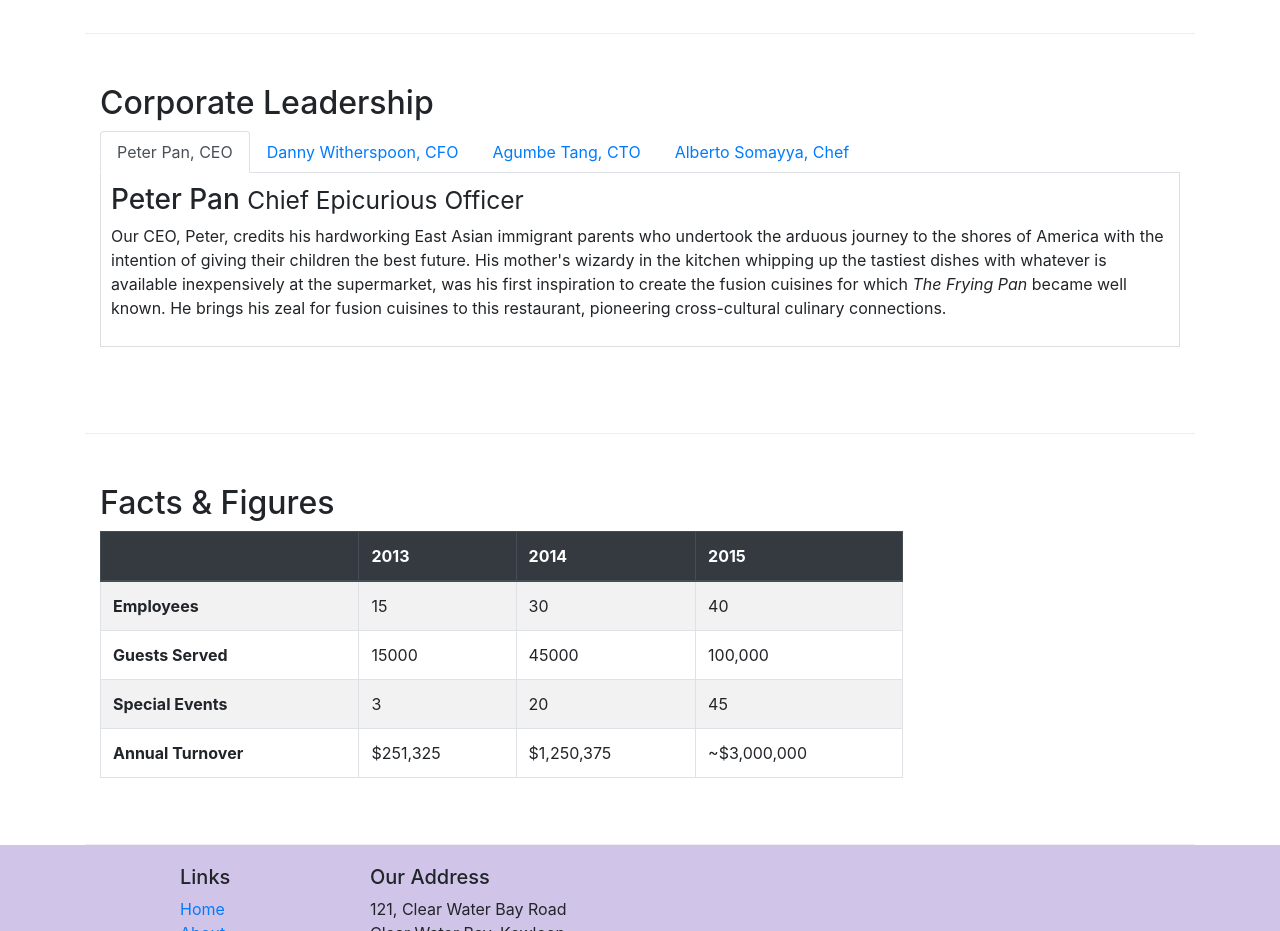
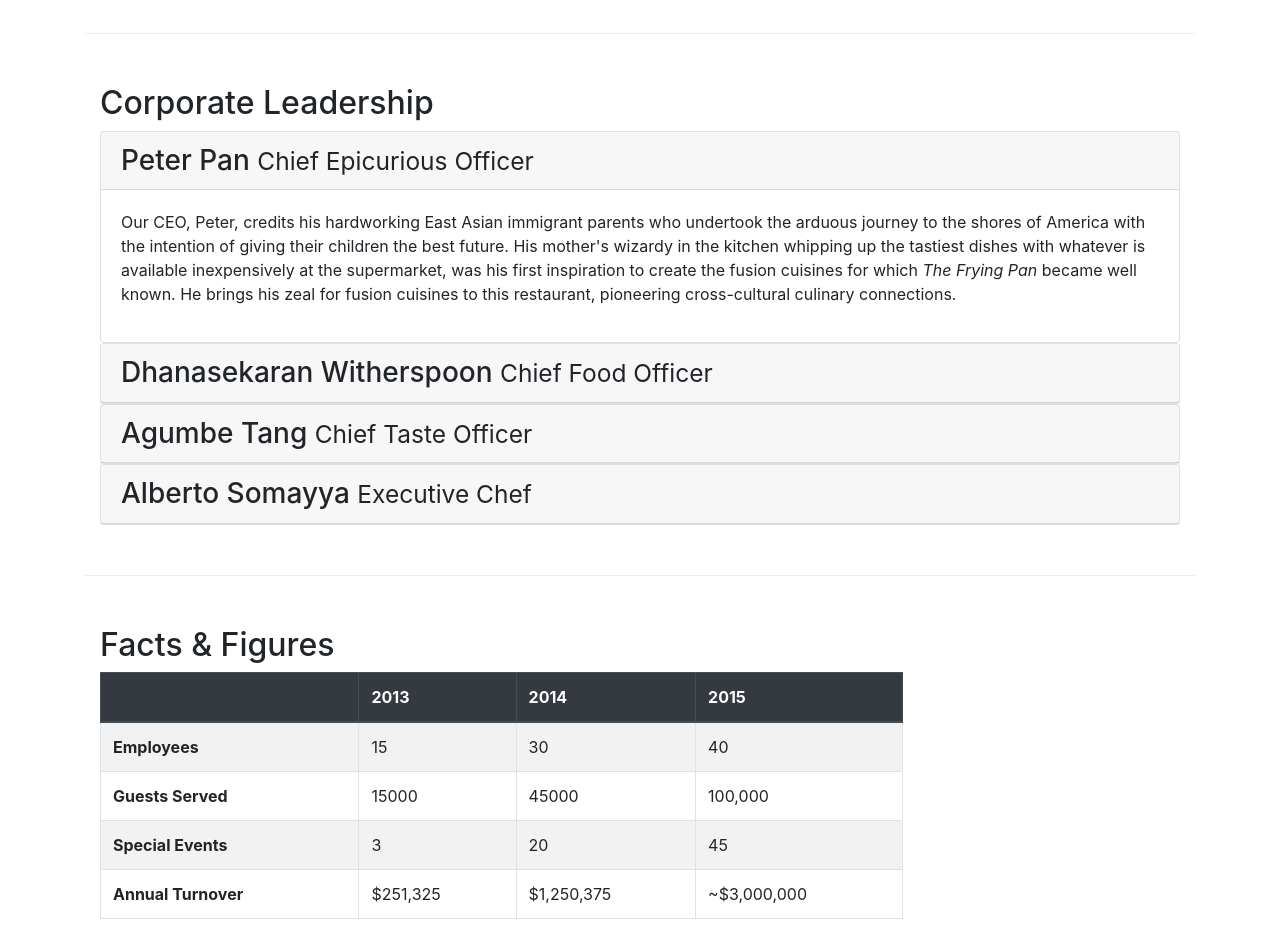
Before and after one commit to anirudhk29/Boot_ex, a plain HTML site: page aboutus.html in a window 1280 px wide. Shown: the part 940-1871 px from the top of the page. Drawn offline with nearby package versions, Linux system fonts and the light colour scheme.

Commit message:
Accordion

```diff
--- a/aboutus.html
+++ b/aboutus.html
@@ -102,44 +102,64 @@
         <div class="row row-content">
             <div class="col-12">
                 <h2>Corporate Leadership</h2>
-                <ul class="nav nav-tabs">
-                  <li class="nav-item">
-                    <a class="nav-link active" href="#peter" role="tab" data-toggle="tab">
-                      Peter Pan, CEO</a>
-                  </li>
-                  <li class="nav-item">
-                    <a class="nav-link" href="#danny" role="tab" data-toggle="tab">
-                      Danny Witherspoon, CFO</a>
-                  </li>
-                  <li class="nav-item">
-                    <a class="nav-link" href="#agumbe" role="tab" data-toggle="tab">
-                      Agumbe Tang, CTO</a>
-                  </li>
-                  <li class="nav-item">
-                    <a class="nav-link" href="#alberto" role="tab" data-toggle="tab">
-                      Alberto Somayya, Chef</a>
-                  </li>
-                </ul>
-                <div class="tab-content">
-                  <div role="tabpanel" class="tab-pane fade show active" id="peter">
-                    <h3>Peter Pan <small>Chief Epicurious Officer</small></h3>
-                    <p class="d-none d-sm-block">Our CEO, Peter, credits his hardworking East Asian immigrant parents who undertook the arduous journey to the shores of America with the intention of giving their children the best future. His mother's wizardy in the kitchen whipping up the tastiest dishes with whatever is available inexpensively at the supermarket, was his first inspiration to create the fusion cuisines for which <em>The Frying Pan</em> became well known. He brings his zeal for fusion cuisines to this restaurant, pioneering cross-cultural culinary connections.</p>
+                <div id="accordion">
+                  <div class="card">
+                    <div class="card-header" role="tab" id="peterhead">
+                      <h3 class="mb-0">
+                        <a data-toggle="collapse" data-target="#peter">
+                          Peter Pan <small>Chief Epicurious Officer</small>
+                        </a>
+                      </h3>
+                    </div>
+                    <div class="collapse show" id="peter" data-parent="#accordion">
+                      <div class="card-body">
+                        <p class="d-none d-sm-block">Our CEO, Peter, credits his hardworking East Asian immigrant parents who undertook the arduous journey to the shores of America with the intention of giving their children the best future. His mother's wizardy in the kitchen whipping up the tastiest dishes with whatever is available inexpensively at the supermarket, was his first inspiration to create the fusion cuisines for which <em>The Frying Pan</em> became well known. He brings his zeal for fusion cuisines to this restaurant, pioneering cross-cultural culinary connections.</p>
+                      </div>
+                    </div>
                   </div>
-
-                  <div role="tabpanel" class="tab-pane fade" id="danny">
-                    <h3>Dhanasekaran Witherspoon <small>Chief Food Officer</small></h3>
-                    <p class="d-none d-sm-block">Our CFO, Danny, as he is affectionately referred to by his colleagues, comes from a long established family tradition in farming and produce. His experiences growing up on a farm in the Australian outback gave him great appreciation for varieties of food sources. As he puts it in his own words, <em>Everything that runs, wins, and everything that stays, pays!</em></p>
+                  <div class="card">
+                    <div class="card-header" role="tab" id="dannyhead">
+                      <h3 class="mb-0">
+                        <a data-toggle="collapse" data-target="#danny">
+                          Dhanasekaran Witherspoon <small>Chief Food Officer</small>
+                        </a>
+                      </h3>
+                    </div>
+                    <div class="collapse" id="danny" data-parent="#accordion">
+                      <div class="card-body">
+                        <p class="d-none d-sm-block">Our CFO, Danny, as he is affectionately referred to by his colleagues, comes from a long established family tradition in farming and produce. His experiences growing up on a farm in the Australian outback gave him great appreciation for varieties of food sources. As he puts it in his own words, <em>Everything that runs, wins, and everything that stays, pays!</em></p>
+                      </div>
+                    </div>
                   </div>
-
-                  <div role="tabpanel" class="tab-pane fade" id="agumbe">
-                    <h3>Agumbe Tang <small>Chief Taste Officer</small></h3>
-                    <p class="d-none d-sm-block">Blessed with the most discerning gustatory sense, Agumbe, our CTO, personally ensures that every dish that we serve meets his exacting tastes. Our chefs dread the tongue lashing that ensues if their dish does not meet his exacting standards. He lives by his motto, <em>You click only if you survive my lick.</em></p>
+                  <div class="card">
+                    <div class="card-header" role="tab" id="agumbehead">
+                      <h3 class="mb-0">
+                        <a data-toggle="collapse" data-target="#agumbe">
+                          Agumbe Tang <small>Chief Taste Officer</small>
+                        </a>
+                      </h3>
+                    </div>
+                    <div class="collapse" id="agumbe" data-parent="#accordion">
+                      <div class="card-body">
+                        <p class="d-none d-sm-block">Blessed with the most discerning gustatory sense, Agumbe, our CTO, personally ensures that every dish that we serve meets his exacting tastes. Our chefs dread the tongue lashing that ensues if their dish does not meet his exacting standards. He lives by his motto, <em>You click only if you survive my lick.</em></p>
+                      </div>
+                    </div>
                   </div>
-                  <div role="tabpanel" class="tab-pane fade" id="alberto">
-                    <h3>Alberto Somayya <small>Executive Chef</small></h3>
-                    <p class="d-none d-sm-block">Award winning three-star Michelin chef with wide International experience having worked closely with whos-who in the culinary world, he specializes in creating mouthwatering Indo-Italian fusion experiences. He says, <em>Put together the cuisines from the two craziest cultures, and you get a winning hit! Amma Mia!</em></p>
+                  <div class="card">
+                    <div class="card-header" role="tab" id="albertohead">
+                      <h3 class="mb-0">
+                        <a data-toggle="collapse" data-target="#alberto">
+                          Alberto Somayya <small>Executive Chef</small>
+                        </a>
+                      </h3>
+                    </div>
+                    <div class="collapse" id="alberto" data-parent="#accordion">
+                      <div class="card-body">
+                        <p class="d-none d-sm-block">Award winning three-star Michelin chef with wide International experience having worked closely with whos-who in the culinary world, he specializes in creating mouthwatering Indo-Italian fusion experiences. He says, <em>Put together the cuisines from the two craziest cultures, and you get a winning hit! Amma Mia!</em></p>
+                      </div>
+                    </div>
                   </div>
-            </div>
+                </div>
        </div>
      </div>
        <div class="row row-content">
```
